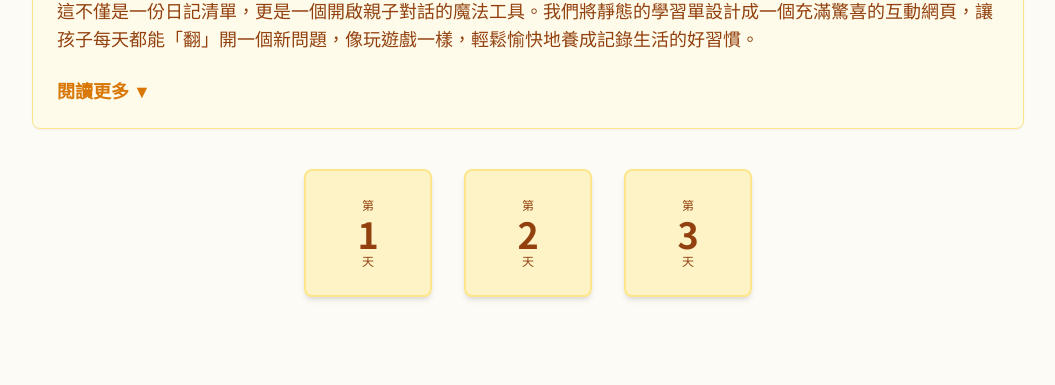
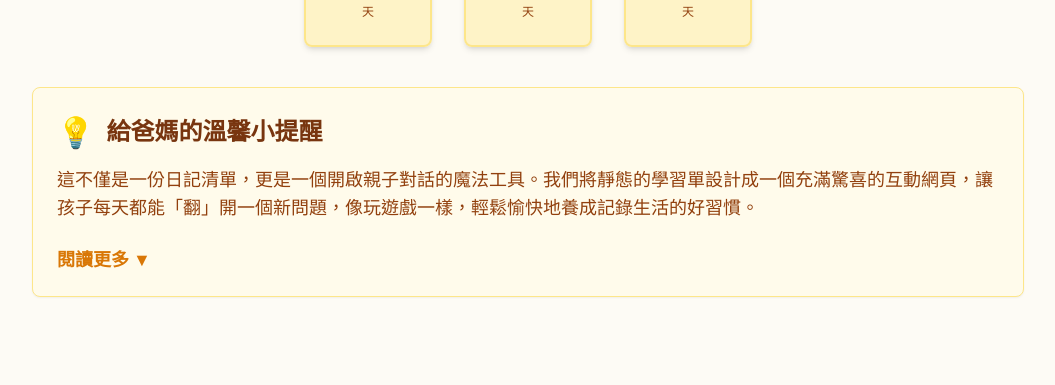
Before and after one commit to sihyu-lai/test-test, a plain HTML site: page index.html in a window 1280 px wide. Shown: the part 656-1041 px from the top of the page, without its empty margins (112-1167 px from the left). Drawn offline with nearby package versions, Linux system fonts and the light colour scheme.

Commit message:
Add files via upload
Signed-off-by: Yuki <61041448+sihyu-lai@users.noreply.github.com>

```diff
--- a/index.html
+++ b/index.html
@@ -300,7 +300,11 @@
                 </div>
             </section>
 
-            <section id="instructions" class="bg-amber-50 border border-amber-200 rounded-lg p-6 mb-10 shadow-sm">
+            <main id="diary-grid" class="flex flex-wrap justify-center gap-8 mb-10">
+            </main>
+        </section>
+
+        <section id="instructions" class="bg-amber-50 border border-amber-200 rounded-lg p-6 mb-10 shadow-sm mt-10">
             <h2 class="text-2xl font-bold mb-4 text-amber-900 flex items-center">
                 <span class="text-3xl mr-3">💡</span> 給爸媽的溫馨小提醒
             </h2>
@@ -318,10 +322,6 @@
                     閱讀更多 ▼
                 </button>
             </div>
-            </section>
-
-            <main id="diary-grid" class="flex flex-wrap justify-center gap-8 mb-10">
-            </main>
         </section>
 
         <!-- General Modal for Diary Entry -->
```
Lines whose indentation alone changed are shown as unchanged.
